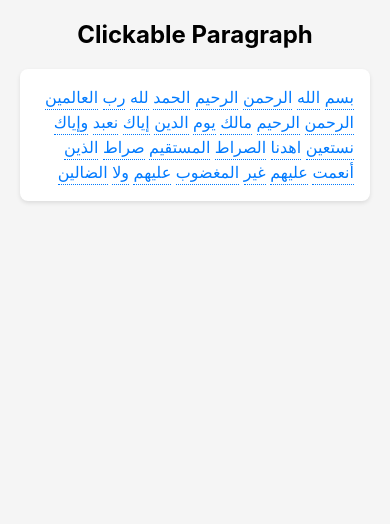
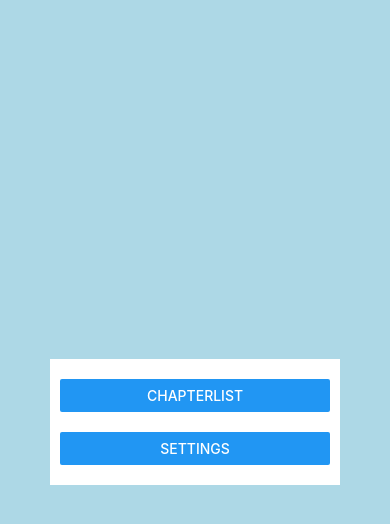
Before and after one commit to Saher-Anwar/Advanced_Quran_App, a React Native app in the folder frontend/: screen / in a window 390 px wide. Shown: the top 524 px of the page. Built offline with nearby package versions, Linux system fonts and the light colour scheme.

Commit message:
Mostly completed Home Screen

```diff
--- a/frontend/App.tsx
+++ b/frontend/App.tsx
@@ -1,9 +1,10 @@
 import React from 'react';
 import ChapterScreen from './src/screens/ChapterScreen';
+import HomeScreen from './src/screens/HomeScreen';
 
 const App = () => {
   return (
-    <ChapterScreen/>
+    <HomeScreen/>
   )
 }
 
--- a/frontend/src/screens/HomeScreen.tsx
+++ b/frontend/src/screens/HomeScreen.tsx
@@ -12,13 +12,21 @@ const HomeScreen = () => {
     )
 }
 
+export default HomeScreen
+
 const styles = StyleSheet.create({
     page: {
-        display: 'flex'
+        flex: 1,
+        justifyContent: 'center',
+        backgroundColor: 'lightblue'
     },
     buttonsContainer: {
         flexDirection: 'column',
-        marginVertical: 10,
+        justifyContent: 'space-between',
+        gap: 20,
+        paddingVertical: 20,
         marginHorizontal: 50,
+        paddingHorizontal: 10,
+        backgroundColor: 'white',
     },
 })
```
